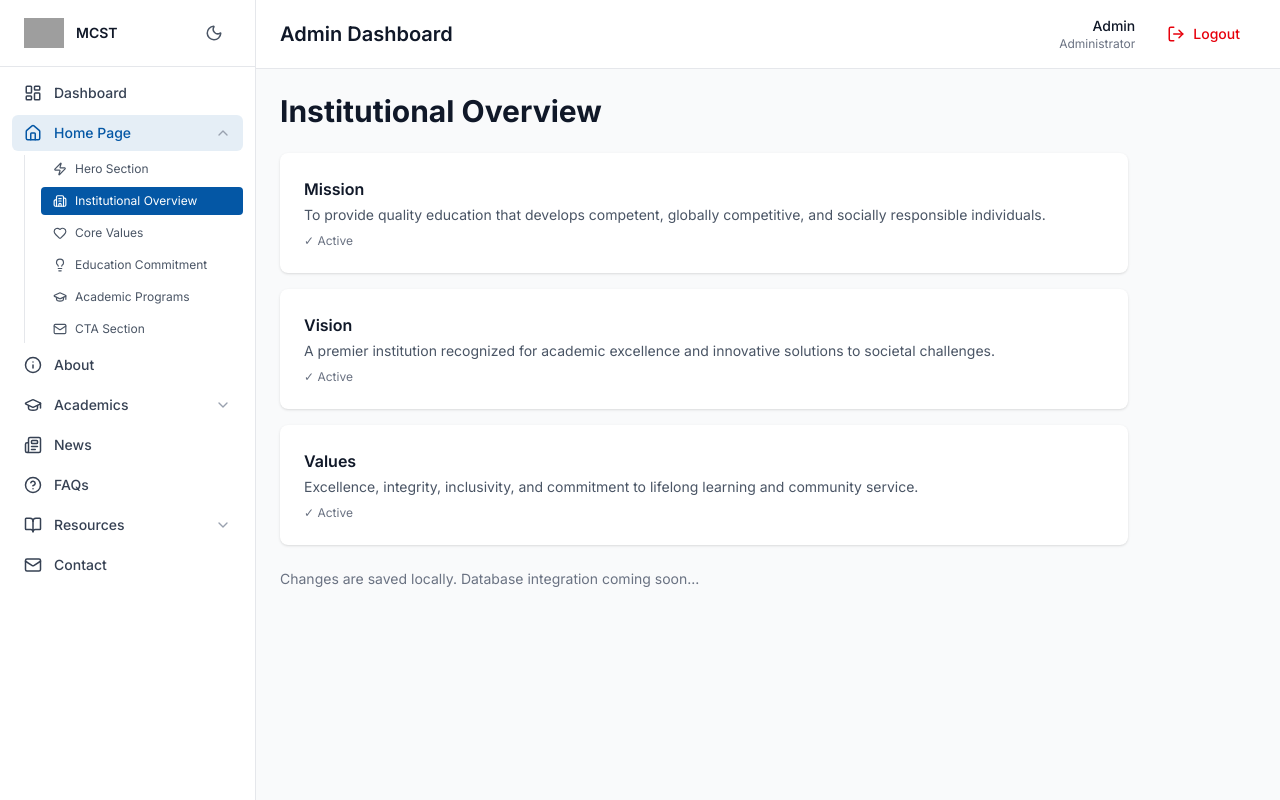
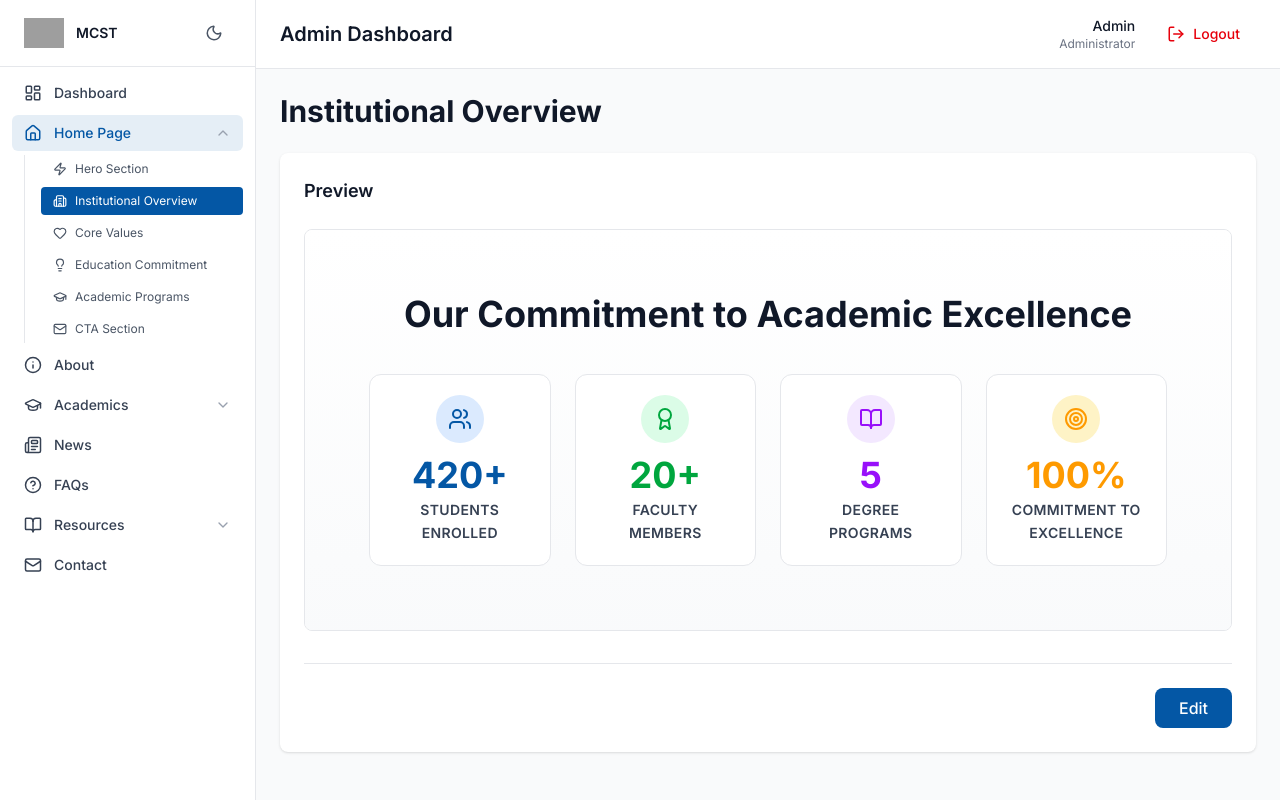
Before and after one commit to Ryderhxrzy/Mandaluyong-College, a Next.js app: page /admin/pages/home/overview in a window 1280 px wide. Built offline with nearby package versions, Linux system fonts and the light colour scheme; grey boxes are pictures that could not be loaded.

Commit message:
use components

```diff
--- a/app/admin/(protected)/pages/home/overview/page.tsx
+++ b/app/admin/(protected)/pages/home/overview/page.tsx
@@ -1,152 +1,220 @@
 'use client'
 
 import { useState } from 'react'
-
-interface OverviewItem {
-  id: string
-  title: string
-  description: string
-  order: number
-  is_active: boolean
-}
+import toast from 'react-hot-toast'
+import InstitutionalOverview, { OverviewItem } from '@/components/InstitutionalOverview'
 
 const STATIC_DATA: OverviewItem[] = [
   {
     id: '1',
-    title: 'Mission',
-    description:
-      'To provide quality education that develops competent, globally competitive, and socially responsible individuals.',
-    order: 1,
-    is_active: true,
+    icon: 'Users',
+    value: '420+',
+    label: 'Students Enrolled',
+    color: 'text-primary',
+    bgColorLight: 'bg-blue-100',
+    bgColorDark: 'dark:bg-blue-900/30',
   },
   {
     id: '2',
-    title: 'Vision',
-    description:
-      'A premier institution recognized for academic excellence and innovative solutions to societal challenges.',
-    order: 2,
-    is_active: true,
+    icon: 'Award',
+    value: '20+',
+    label: 'Faculty Members',
+    color: 'text-green-600',
+    bgColorLight: 'bg-green-100',
+    bgColorDark: 'dark:bg-green-900/30',
   },
   {
     id: '3',
-    title: 'Values',
-    description:
-      'Excellence, integrity, inclusivity, and commitment to lifelong learning and community service.',
-    order: 3,
-    is_active: true,
+    icon: 'BookOpen',
+    value: '5',
+    label: 'Degree Programs',
+    color: 'text-purple-600',
+    bgColorLight: 'bg-purple-100',
+    bgColorDark: 'dark:bg-purple-900/30',
+  },
+  {
+    id: '4',
+    icon: 'Target',
+    value: '100%',
+    label: 'Commitment to Excellence',
+    color: 'text-amber-500',
+    bgColorLight: 'bg-amber-100',
+    bgColorDark: 'dark:bg-amber-900/30',
   },
 ]
 
-export default function InstitutionalOverviewPage() {
+export default function InstitutionalOverviewAdminPage() {
+  const [isEditing, setIsEditing] = useState(false)
+  const [sectionTitle, setSectionTitle] = useState('Our Commitment to Academic Excellence')
   const [items, setItems] = useState<OverviewItem[]>(STATIC_DATA)
-  const [editingId, setEditingId] = useState<string | null>(null)
-  const [editData, setEditData] = useState<Partial<OverviewItem>>({})
 
-  const handleEdit = (item: OverviewItem) => {
-    setEditingId(item.id)
-    setEditData(item)
+  // Temporary state for editing
+  const [tempTitle, setTempTitle] = useState(sectionTitle)
+  const [tempItems, setTempItems] = useState(items)
+  const [isSaving, setIsSaving] = useState(false)
+
+  const handleUpdateSectionTitle = async () => {
+    if (!tempTitle.trim()) {
+      toast.error('Section title cannot be empty')
+      return
+    }
+    setIsSaving(true)
+    setTimeout(() => {
+      setSectionTitle(tempTitle)
+      toast.success('Section title updated successfully!')
+      setIsSaving(false)
+    }, 600)
   }
 
-  const handleInputChange = (field: string, value: any) => {
-    setEditData({
-      ...editData,
-      [field]: value,
-    })
+  const handleItemChange = (id: string, field: string, value: string) => {
+    setTempItems(prev => prev.map(item =>
+      item.id === id ? { ...item, [field]: value } : item
+    ))
   }
 
-  const handleSave = (id: string) => {
-    setItems(
-      items.map((item) =>
-        item.id === id ? { ...item, ...editData } : item
-      )
-    )
-    setEditingId(null)
+  const handleSaveAll = async () => {
+    setIsSaving(true)
+    setTimeout(() => {
+      setItems(tempItems)
+      toast.success('Overview items saved successfully!')
+      setIsSaving(false)
+      setIsEditing(false)
+    }, 800)
+  }
+
+  const handleCancel = () => {
+    setTempTitle(sectionTitle)
+    setTempItems(items)
+    setIsEditing(false)
   }
 
   return (
-    <div className="p-6 max-w-4xl">
+    <div className="p-6 w-full">
       <h1 className="text-3xl font-bold mb-6 text-gray-900 dark:text-white">
         Institutional Overview
       </h1>
 
-      <div className="space-y-4">
-        {items.map((item) => (
-          <div
-            key={item.id}
-            className="bg-white dark:bg-gray-800 rounded-lg shadow p-4"
-          >
-            {editingId === item.id ? (
-              <div className="space-y-3">
+      <div className="bg-white dark:bg-gray-800 rounded-lg shadow p-6">
+        {isEditing ? (
+          <>
+            {/* Grid Layout: Form (left) and Preview (right) */}
+            <div className="grid grid-cols-1 lg:grid-cols-2 gap-8 mb-8">
+              {/* Left: Form Inputs */}
+              <div className="space-y-6">
+                {/* Section Title Editor */}
+                <div className="pb-6 border-b border-gray-200 dark:border-gray-700">
+                  <label className="block text-sm font-semibold text-gray-700 dark:text-gray-300 mb-2">
+                    Section Title
+                  </label>
+                  <div className="flex gap-2">
                     <input
                       type="text"
-                  value={editData.title || ''}
-                  onChange={(e) => handleInputChange('title', e.target.value)}
-                  placeholder="Title"
-                  className="w-full px-3 py-2 border border-gray-300 dark:border-gray-600 rounded bg-white dark:bg-gray-700 text-gray-900 dark:text-white"
+                      value={tempTitle}
+                      onChange={(e) => setTempTitle(e.target.value)}
+                      placeholder="Enter section title"
+                      className="flex-1 px-4 py-2 border border-gray-300 dark:border-gray-600 rounded-lg bg-white dark:bg-gray-700 text-gray-900 dark:text-white focus:outline-none focus:ring-2 focus:ring-primary"
                     />
-                <textarea
-                  value={editData.description || ''}
-                  onChange={(e) =>
-                    handleInputChange('description', e.target.value)
-                  }
-                  placeholder="Description"
-                  rows={3}
-                  className="w-full px-3 py-2 border border-gray-300 dark:border-gray-600 rounded bg-white dark:bg-gray-700 text-gray-900 dark:text-white"
+                    <button
+                      onClick={handleUpdateSectionTitle}
+                      disabled={isSaving}
+                      className="px-4 py-2 bg-primary text-white rounded-lg font-medium hover:bg-[#003a7a] transition disabled:opacity-50 cursor-pointer"
+                    >
+                      {isSaving ? 'Saving...' : 'Update'}
+                    </button>
+                  </div>
+                </div>
+
+                {/* Items Form */}
+                <div className="space-y-4 pr-2">
+                  <h3 className="text-sm font-bold text-gray-400 uppercase tracking-wider mb-2">Display Items</h3>
+                  {tempItems.map((item) => (
+                    <div key={item.id} className="p-4 bg-gray-50 dark:bg-gray-900/50 rounded-xl border border-gray-200 dark:border-gray-700 space-y-4">
+                      <div className="flex items-center gap-3">
+                        <span className="font-semibold text-gray-700 dark:text-gray-300 text-sm">Item {item.id}</span>
+                      </div>
+                      <div className="grid grid-cols-2 gap-4">
+                        <div>
+                          <label className="block text-xs font-semibold text-gray-500 mb-1">Value</label>
+                          <input
+                            type="text"
+                            value={item.value}
+                            onChange={(e) => handleItemChange(item.id, 'value', e.target.value)}
+                            className="w-full px-3 py-1.5 border border-gray-300 dark:border-gray-600 rounded bg-white dark:bg-gray-700 text-gray-900 dark:text-white text-sm focus:ring-1 focus:ring-primary"
                           />
-                <div className="flex items-center gap-2">
+                        </div>
+                        <div>
+                          <label className="block text-xs font-semibold text-gray-500 mb-1">Label</label>
                           <input
-                    type="checkbox"
-                    id={`active-${item.id}`}
-                    checked={editData.is_active || false}
-                    onChange={(e) =>
-                      handleInputChange('is_active', e.target.checked)
-                    }
+                            type="text"
+                            value={item.label}
+                            onChange={(e) => handleItemChange(item.id, 'label', e.target.value)}
+                            className="w-full px-3 py-1.5 border border-gray-300 dark:border-gray-600 rounded bg-white dark:bg-gray-700 text-gray-900 dark:text-white text-sm focus:ring-1 focus:ring-primary"
                           />
-                  <label
-                    htmlFor={`active-${item.id}`}
-                    className="text-sm text-gray-700 dark:text-gray-300"
-                  >
-                    Active
-                  </label>
                         </div>
-                <div className="flex gap-2">
+                      </div>
+                    </div>
+                  ))}
+                </div>
+              </div>
+
+              {/* Right: Preview (Sticky) */}
+              <div className="lg:sticky lg:top-6 self-start">
+                <h2 className="text-lg font-semibold text-gray-900 dark:text-white mb-4">
+                  Preview
+                </h2>
+                <div className="rounded-lg overflow-hidden border border-gray-200 dark:border-gray-700 bg-white dark:bg-gray-900 shadow-sm">
+                  <InstitutionalOverview
+                    title={tempTitle}
+                    items={tempItems}
+                    className="!py-8"
+                    containerClassName="!px-4"
+                    columns={2}
+                  />
+                </div>
+              </div>
+            </div>
+
+            {/* Action Buttons */}
+            <div className="flex gap-3 justify-end border-t border-gray-200 dark:border-gray-700 pt-6">
               <button
-                    onClick={() => handleSave(item.id)}
-                    className="px-3 py-1 bg-primary text-white rounded text-sm hover:bg-[#003a7a]"
-                  >
-                    Save
-                  </button>
-                  <button
-                    onClick={() => setEditingId(null)}
-                    className="px-3 py-1 bg-gray-300 dark:bg-gray-600 text-gray-900 dark:text-white rounded text-sm"
+                onClick={handleCancel}
+                className="px-6 py-2 bg-gray-300 dark:bg-gray-600 text-gray-900 dark:text-white rounded-lg font-medium hover:bg-gray-400 dark:hover:bg-gray-500 transition cursor-pointer"
               >
                 Cancel
               </button>
+              <button
+                onClick={handleSaveAll}
+                disabled={isSaving}
+                className="px-6 py-2 bg-primary text-white rounded-lg font-medium hover:bg-[#003a7a] transition cursor-pointer disabled:opacity-50"
+              >
+                {isSaving ? 'Saving...' : 'Save Changes'}
+              </button>
+            </div>
+          </>
+        ) : (
+          <>
+            {/* Preview Only */}
+            <div className="space-y-6">
+              <h2 className="text-lg font-semibold text-gray-900 dark:text-white">
+                Preview
+              </h2>
+              <div className="rounded-lg overflow-hidden border border-gray-200 dark:border-gray-700 bg-white dark:bg-gray-900">
+                <InstitutionalOverview title={sectionTitle} items={items} />
               </div>
             </div>
-            ) : (
-              <div
-                className="cursor-pointer hover:bg-gray-50 dark:hover:bg-gray-700/50 p-2 rounded"
-                onClick={() => handleEdit(item)}
+
+            {/* Action Buttons */}
+            <div className="flex gap-3 justify-end border-t border-gray-200 dark:border-gray-700 pt-6 mt-8">
+              <button
+                onClick={() => setIsEditing(true)}
+                className="px-6 py-2 bg-primary text-white rounded-lg font-medium hover:bg-[#003a7a] transition cursor-pointer"
               >
-                <h3 className="font-semibold text-gray-900 dark:text-white">
-                  {item.title}
-                </h3>
-                <p className="text-sm text-gray-600 dark:text-gray-400 mt-1">
-                  {item.description}
-                </p>
-                <p className="text-xs text-gray-500 mt-2">
-                  {item.is_active ? '✓ Active' : '✗ Inactive'}
-                </p>
+                Edit
+              </button>
             </div>
+          </>
         )}
       </div>
-        ))}
-      </div>
-
-      <p className="text-sm text-gray-500 dark:text-gray-400 mt-6">
-        Changes are saved locally. Database integration coming soon...
-      </p>
     </div>
   )
 }
```
Lines whose indentation alone changed are shown as unchanged.
